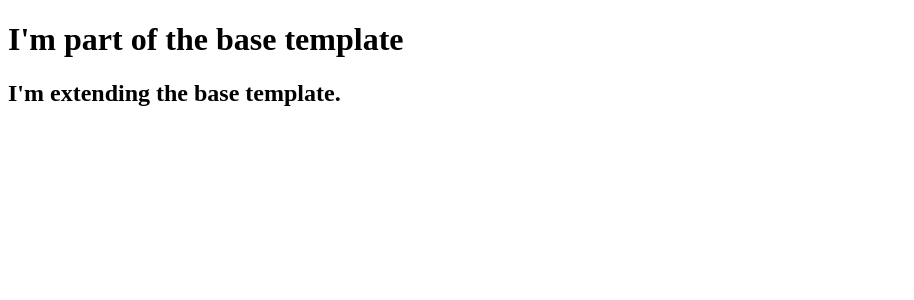
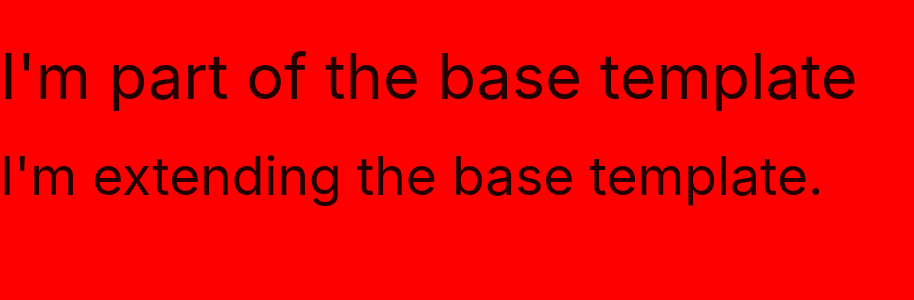
Before and after one commit to nishuileabhain/glowing-taskmanager, a Flask app: page / in a window 1280 px wide. Shown: the top 300 px of the page, without its empty margins (0-914 px from the left). Run offline with Flask 2, Linux system fonts and the light colour scheme; data that the repository does not hold is empty; some libraries are stand-ins or nearby versions.

Commit message:
add materialise and static files

```diff
--- /dev/null
+++ b/static/css/style.css
@@ -0,0 +1,3 @@
+body{
+    background-color: red;
+}
--- a/templates/base.html
+++ b/templates/base.html
@@ -4,6 +4,12 @@
     <meta charset="UTF-8">
     <meta http-equiv="X-UA-Compatible" content="IE=edge">
     <meta name="viewport" content="width=device-width, initial-scale=1.0">
+    <link rel="stylesheet" href="https://cdnjs.cloudflare.com/ajax/libs/font-awesome/5.15.4/css/all.min.css"
+        integrity="sha512-1ycn6IcaQQ40/MKBW2W4Rhis/DbILU74C1vSrLJxCq57o941Ym01SwNsOMqvEBFlcgUa6xLiPY/NS5R+E6ztJQ==" crossorigin="anonymous" referrerpolicy="no-referrer" type="text.css"/>
+    <link rel="stylesheet" href="https://cdnjs.cloudflare.com/ajax/libs/materialize/1.0.0/css/materialize.min.css" type="text/css">
+    <link rel="stylesheet" href={{url_for('static', filename="css/style.css")}} type="text/css"    >
+    {% block styles%}
+    {% endblock %}
     <title>Task Manager</title>
 </head>
 <body>
@@ -11,5 +17,10 @@
     {% block content%}
     {% endblock %}
 
+    <script src="https://code.jquery.com/jquery-3.6.0.min.js" integrity="sha256-/xUj+3OJU5yExlq6GSYGSHk7tPXikynS7ogEvDej/m4=" crossorigin="anonymous"></script>
+    <script src="https://cdnjs.cloudflare.com/ajax/libs/materialize/1.0.0/js/materialize.min.js"></script>
+    <script src="{{url_for('static', filename='js/script.js')}}"></script>
+    {% block scripts%}
+    {% endblock %}
 </body>
 </html>
```
Also changed, not shown: static/js/script.js (added).
